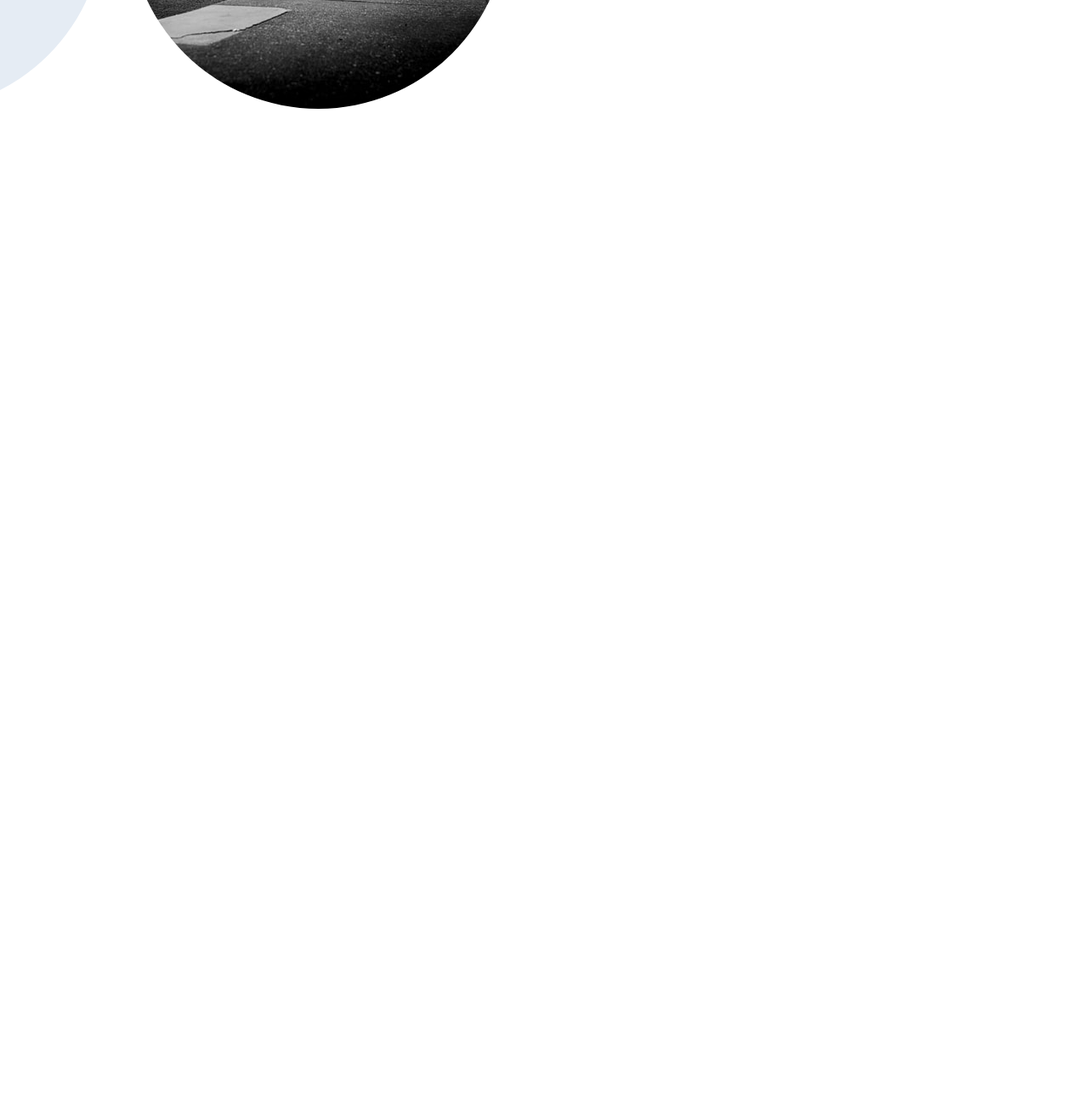
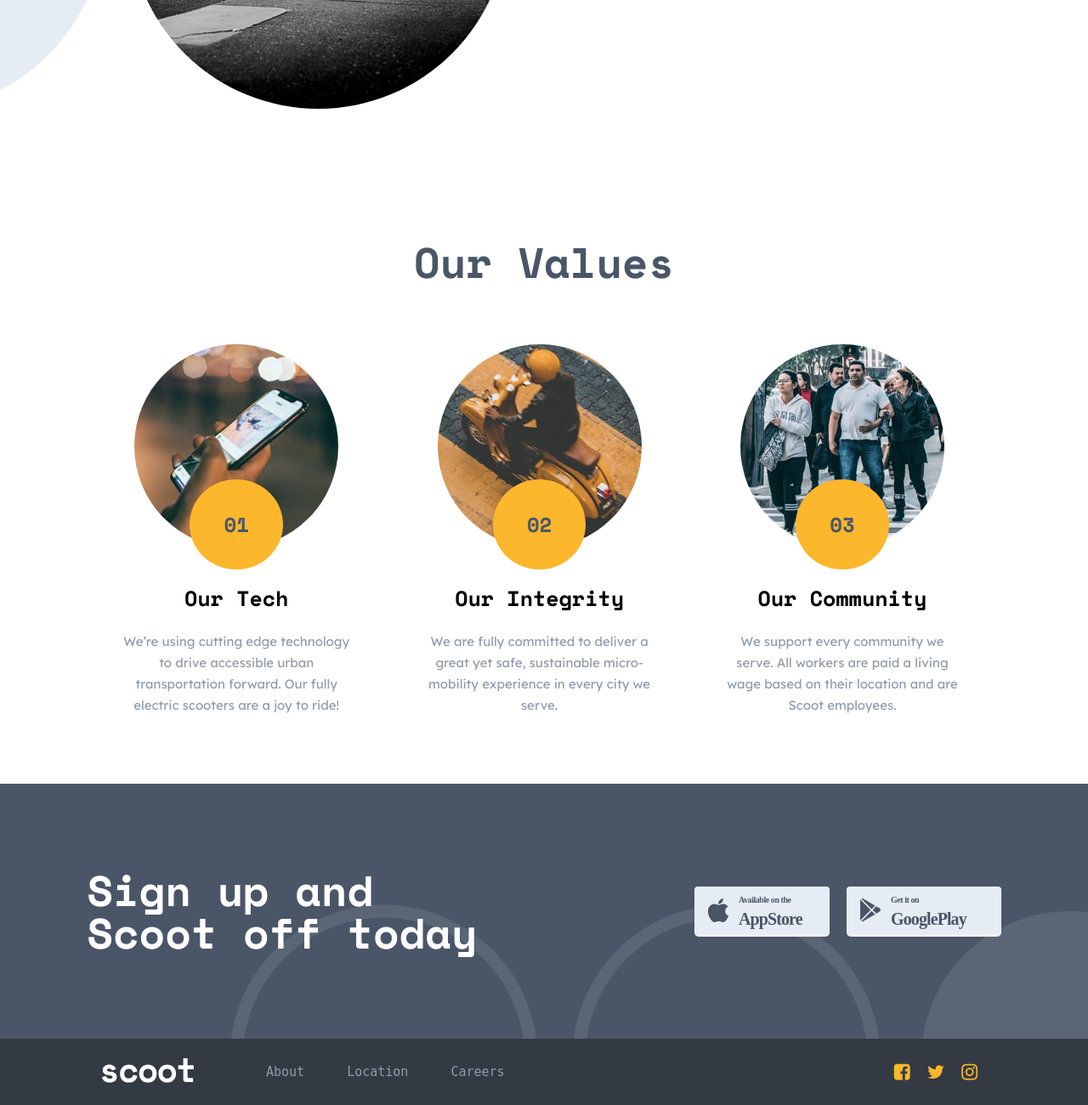
Before and after one commit to BurhanMullamitha/Scoot-Website, a website: page about.html in a window 1280 px wide. Shown: the part 1177-2477 px from the top of the page at 85% size. Before the commit the page ends 1408 px from the top, so only its background shows below. Drawn offline with nearby package versions, Linux system fonts and the light colour scheme.

Commit message:
Finished Values, CTA and Footer section (About Page)

```diff
--- a/about.html
+++ b/about.html
@@ -13,7 +13,7 @@
 </head>
 <body>
     <header class="navbar">
-        <img src="./assets/logo.svg" class="logo" alt="Scoot Logo">
+        <a href="./index.html"><img src="./assets/logo.svg" class="logo" alt="Scoot Logo"></a>
         <div class="navbar__nav">
             <ul class="navbar__links">
                 <li><a href="./about.html">About</a></li>
@@ -54,5 +54,80 @@
         </div>
     </section>
 
+    <section class="values">
+        <h2 class="heading-2">Our Values</h2>
+        <div class="values__container">
+            <div class="value">
+                <div class="value__img">
+                    <img src="./assets/images/our-tech.jpg" class="round" alt="Person using Scoot Mobile App">
+                    <span class="value__number">01</span>
+                </div>
+                <div class="value__text">
+                    <h4 class="heading-4">Our Tech</h4>
+                    <p class="value__content">
+                        We’re using cutting edge technology to drive accessible urban transportation forward. Our fully electric scooters are a joy to ride!
+                    </p>
+                </div>
+            </div>
+
+            <div class="value">
+                <div class="value__img">
+                    <img src="./assets/images/our-integrity.jpg" class="round" alt="Person on a Vespa vehicle">
+                    <span class="value__number">02</span>
+                </div>
+                <div class="value__text">
+                    <h4 class="heading-4">Our Integrity</h4>
+                    <p class="value__content">
+                        We are fully committed to deliver a great yet safe, sustainable micro-mobility experience in every city we serve.
+                    </p>
+                </div>
+            </div>
+
+            <div class="value">
+                <div class="value__img">
+                    <img src="./assets/images/our-community.jpg" class="round" alt="Group of people walking">
+                    <span class="value__number">03</span>
+                </div>
+                <div class="value__text">
+                    <h4 class="heading-4">Our Community</h4>
+                    <p class="value__content">
+                        We support every community we serve. All workers are paid a living wage based on their location and are Scoot employees.
+                    </p>
+                </div>
+            </div>
+        </div>
+
+    </section>
+
+    <section class="cta">
+        <h2 class="heading-2">Sign up and Scoot off today</h2>
+        <div class="cta__buttons">
+            <form action="https://www.apple.com/ios/app-store/" target="_blank">
+                <button type="submit">
+                    <img src="./assets/icons/app-store.svg" alt="Apple App Store">
+                </button>
+            </form>
+            <form action="https://play.google.com/store" target="_blank">
+                <button type="submit">
+                    <img src="./assets/icons/google-play.svg" alt="Google Play Store">
+                </button>
+            </form>
+        </div>
+    </section>
+
+    <footer class="footer">
+        <a href="./index.html"><img src="./assets/logo-white.svg" alt="Scoot Company Logo"></a>
+        <ul class="footer__links">
+            <li><a href="./about.html">About</a></li>
+            <li><a href="#">Location</a></li>
+            <li><a href="#">Careers</a></li>
+        </ul>
+        <ul class="footer__socials">
+            <li><a href="#"><i class="fa fa-facebook-square"></i></a></li>
+            <li><a href="#"><i class="fa fa-twitter"></i></a></li>
+            <li><a href="#"><i class="fa fa-instagram"></i></a></li>
+        </ul>
+    </footer>
+
 </body>
 </html>
--- /dev/null
+++ b/sass/components/_value.scss
@@ -0,0 +1,58 @@
+.values {
+    text-align: center;
+    padding: 0 10rem;
+    justify-content: center;
+
+    h2 {
+        color: $color-dark-navy-2;
+        padding: 4rem;
+    }
+
+    &__container {
+        display: flex;
+    }
+}
+
+.value {
+    width: 33%;
+
+    padding: 2rem;
+    text-align: center;
+
+
+    &__img {
+        position: relative;
+        display: flex;
+        justify-content: center;
+
+        img {
+            max-width: 100%;
+        }
+        .round {
+            border-radius: 50%;
+        }
+    }
+
+    &__number {
+        position: absolute;
+        padding: 3.5rem 4rem;
+        background-color: $color-dark-yellow;
+        color: $color-dark-navy-2;
+        font-size: 2.4rem;
+        font-family: 'Space Mono', monospace;
+        font-weight: 700;
+        border-radius: 50%;
+        bottom: -2.5rem;
+    }
+
+    &__text {
+        margin: 4rem 0;
+    }
+
+    &__content {
+        padding: 2rem;
+        font-size: 1.5rem;
+        line-height: 2.5rem;
+        color: $color-dim-grey;
+    }
+}
--- a/sass/main.scss
+++ b/sass/main.scss
@@ -13,3 +13,4 @@
 @import 'components/attribute';
 @import 'components/step';
 @import 'components/button';
+@import 'components/value';
```
Also changed, not shown: index.html (+2 -2 lines), css/style.css.
